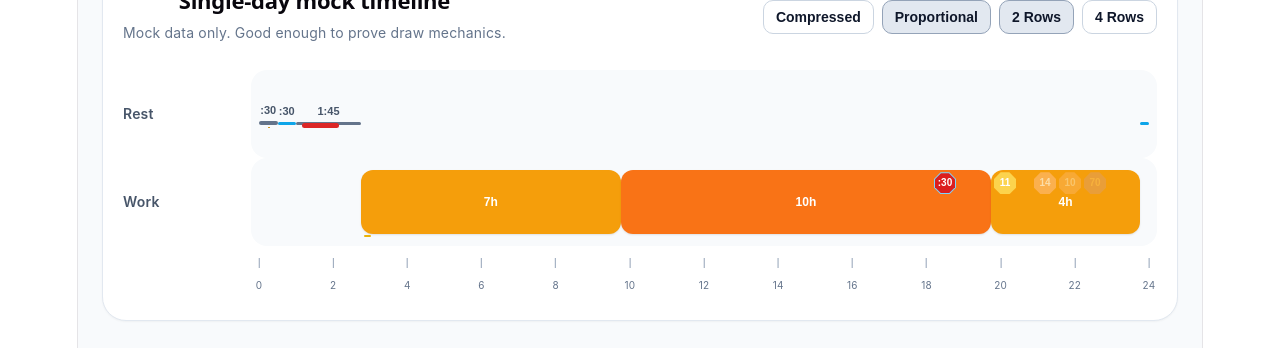
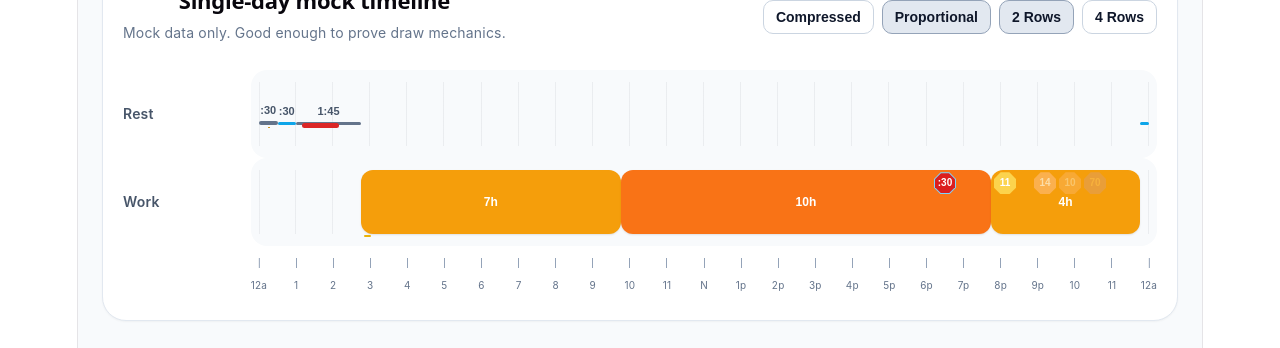
Before and after one commit to LarryBoyEval/matrix-play, a React (Vite) app: page / in a window 1280 px wide. Both pictures are taken after a click on the button "Proportional". Shown: the part 182-530 px from the top of the page. Built offline with nearby package versions, Linux system fonts and the light colour scheme.

Commit message:
Added hourly guidelines to grid and pm indicators

```diff
--- a/src/single-day-log.tsx
+++ b/src/single-day-log.tsx
@@ -402,6 +402,35 @@ function getCompressedWidths(segments: Segment[]): Record<string, number> {
     );
 }
 
+function getProportionalHourGridBackground(): string {
+    return `
+        repeating-linear-gradient(
+            to right,
+            transparent 0,
+            transparent calc((100% / 24) - 1px),
+            rgba(15, 23, 42, 0.08) calc((100% / 24) - 1px),
+            rgba(15, 23, 42, 0.08) calc(100% / 24)
+        )
+    `;
+}
+
+function GroupHourGridOverlay() {
+    return (
+        <div
+            aria-hidden="true"
+            style={{
+                position: "absolute",
+                inset: 0,
+                backgroundImage: getProportionalHourGridBackground(),
+                backgroundRepeat: "repeat",
+                backgroundSize: "100% 100%",
+                pointerEvents: "none",
+                borderRadius: 16,
+            }}
+        />
+    );
+}
+
 function getSegmentWidths(
     segment: Segment,
     compressedWidths: Record<string, number>
@@ -446,7 +475,24 @@ function renderSpacer(
 }
 
 function Axis() {
-    const ticks = Array.from({ length: 13 }, (_, i) => i * 2);
+    const ticks = Array.from({ length: 25 }, (_, i) => i);
+
+    function formatHourLabel(hour: number): string {
+        if (hour === 0 || hour === 24) return "12a";
+        if (hour === 12) return "N";
+
+        // PM hours with suffix (1p–9p)
+        if (hour >= 13 && hour <= 21) return `${hour - 12}p`;
+
+        // Late evening without suffix
+        if (hour === 22) return "10";
+        if (hour === 23) return "11";
+
+        // Morning hours (no 'a')
+        if (hour >= 1 && hour <= 11) return `${hour}`;
+
+        return "";
+    }
 
     return (
         <div
@@ -491,9 +537,10 @@ function Axis() {
                                 color: "#64748b",
                                 whiteSpace: "nowrap",
                                 textAlign: "center",
+                                minWidth: 16,
                             }}
                         >
-                            {hour}
+                            {formatHourLabel(hour)}
                         </div>
                     </div>
                 ))}
@@ -995,8 +1042,39 @@ function TimelineRowGroup({
                 display: "grid",
                 gridTemplateRows: rowMode === "2-row" ? "1fr" : "1fr 1fr",
                 gap: rowMode === "2-row" ? 0 : 8,
+                position: "relative",
+                overflow: "hidden",
             }}
         >
+            {mode === "proportional" && (
+                <div
+                    aria-hidden="true"
+                    style={{
+                        position: "absolute",
+                        inset: `12px ${TRACK_X_PADDING}px`,
+                        backgroundImage: `
+                            linear-gradient(
+                                to right,
+                                rgba(15, 23, 42, 0.06) 0px,
+                                rgba(15, 23, 42, 0.06) 1px,
+                                transparent 1px
+                            ),
+                            repeating-linear-gradient(
+                                to right,
+                                transparent 0,
+                                transparent calc((100% / 24) - 1px),
+                                rgba(15, 23, 42, 0.06) calc((100% / 24) - 1px),
+                                rgba(15, 23, 42, 0.06) calc(100% / 24)
+                            )
+                        `,
+                        backgroundRepeat: "repeat",
+                        backgroundSize: "100% 100%",
+                        pointerEvents: "none",
+                        zIndex: 0,
+                    }}
+                />
+            )}
+
             {subRows.map((subRow) => (
                 <div
                     key={subRow.key}
@@ -1008,6 +1086,7 @@ function TimelineRowGroup({
                         minHeight: rowMode === "2-row" ? 40 : 18,
                         height: "100%",
                         overflow: "visible",
+                        zIndex: 1,
                     }}
                 >
                     {mode === "proportional" &&
@@ -1074,7 +1153,7 @@ function TimelineRowGroup({
                                     type="break"
                                     shape="octagon"
                                     displayMode="number"
-                                    urgency="triggered" //triggered
+                                    urgency="triggered"
                                     left={675}
                                     top={2}
                                 />
@@ -1083,7 +1162,7 @@ function TimelineRowGroup({
                                     type="driving"
                                     shape="octagon"
                                     displayMode="number"
-                                    urgency="imminent" //imminent
+                                    urgency="imminent"
                                     left={735}
                                     top={2}
                                 />
@@ -1092,7 +1171,7 @@ function TimelineRowGroup({
                                     type="shift"
                                     shape="octagon"
                                     displayMode="number"
-                                    urgency="near" //near
+                                    urgency="near"
                                     left={775}
                                     top={2}
                                 />
@@ -1101,7 +1180,7 @@ function TimelineRowGroup({
                                     type="onduty"
                                     shape="octagon"
                                     displayMode="number"
-                                    urgency="watch" //watch
+                                    urgency="watch"
                                     left={800}
                                     top={2}
                                 />
@@ -1110,7 +1189,7 @@ function TimelineRowGroup({
                                     type="cycle"
                                     shape="octagon"
                                     displayMode="number"
-                                    urgency="distant" //distant
+                                    urgency="distant"
                                     left={825}
                                     top={2}
                                 />
```
Also changed, not shown: design/todo.md (+26 -6 lines), design/visualation-design-notebook.md (+22 -0 lines).
